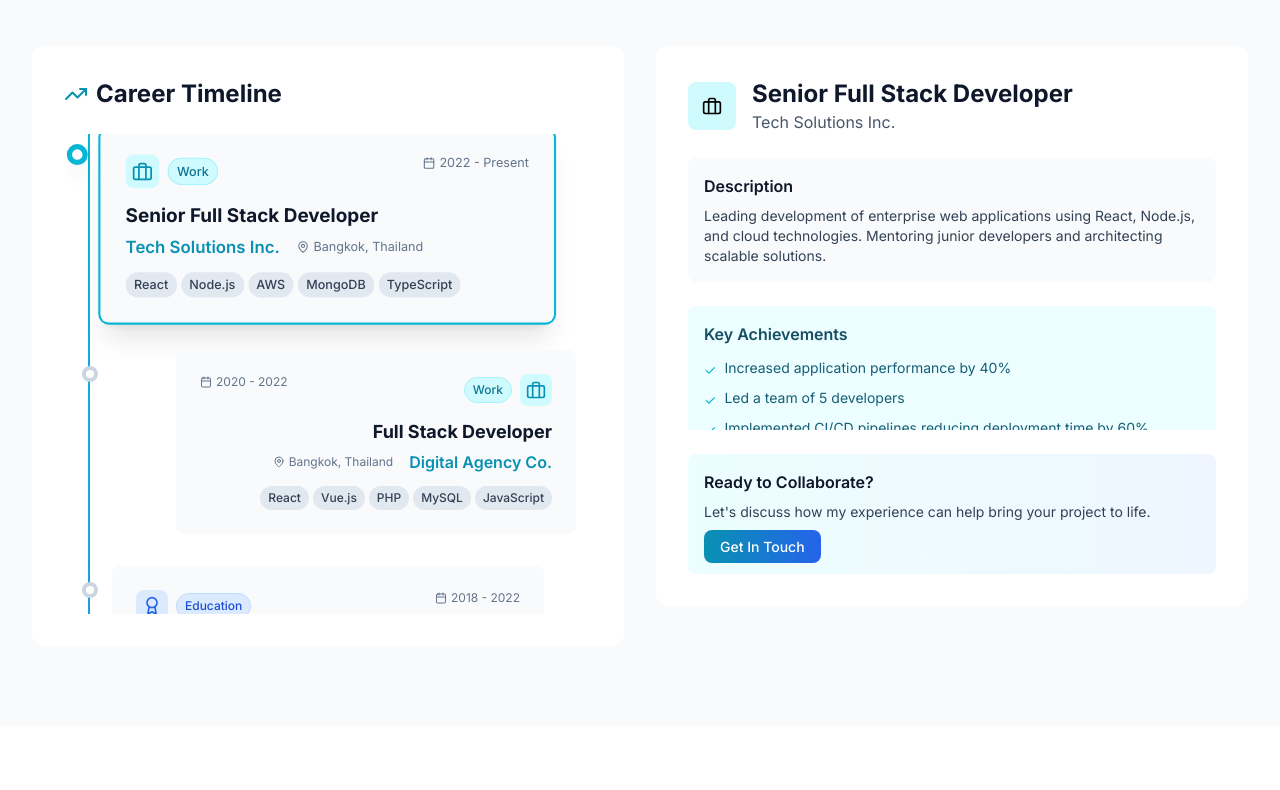
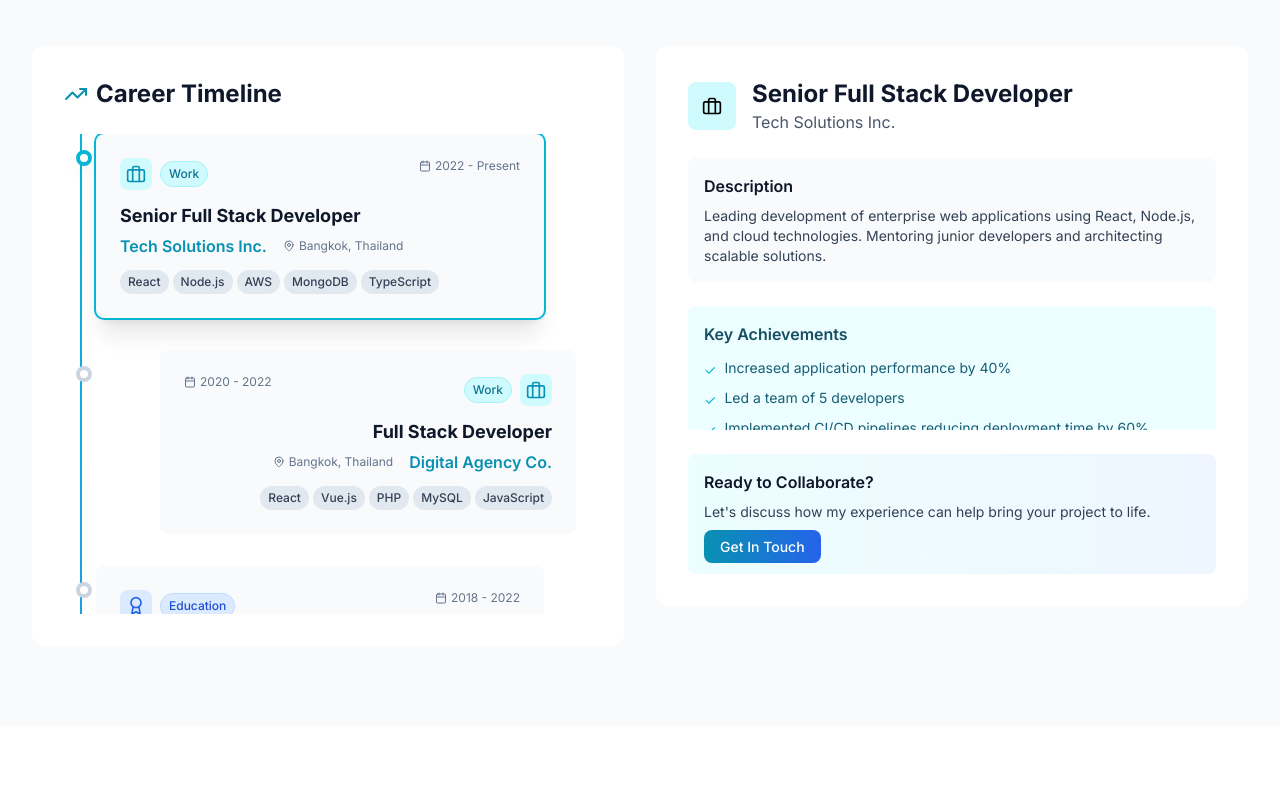
Before and after one commit to Akushu2357/portfolio, a React (Vite) app: page / in a window 1280 px wide. Shown: the part 2270-3060 px from the top of the page. Built offline with nearby package versions, Linux system fonts and the light colour scheme; the HTML template or start-up script is replaced by a standard one.

Commit message:
Fix Timeline Circle Positioning and Skills Overflow

```diff
--- a/src/components/Experience.jsx
+++ b/src/components/Experience.jsx
@@ -185,9 +185,9 @@ const Experience = () => {
             </h3>
             <div className="max-h-[60vh] overflow-y-auto scrollbar-hide">
               {/* Timeline Container with proper padding for circles */}
-              <div className="relative pl-12 pr-4">
+              <div className="relative pl-8 pr-4">
                 {/* Vertical Timeline Line - positioned to align with circles */}
-                <div className="absolute left-6 top-0 bottom-0 w-0.5 bg-gradient-to-b from-cyan-500 to-blue-500"></div>
+                <div className="absolute left-4 top-0 bottom-0 w-0.5 bg-gradient-to-b from-cyan-500 to-blue-500"></div>
 
                 {/* Timeline Items */}
                 <div className="space-y-6 sm:space-y-8">
@@ -195,13 +195,13 @@ const Experience = () => {
                     <div
                       key={exp.id}
                       className={`relative cursor-pointer transition-all duration-300 ${
-                        selectedExperience === index ? 'scale-105' : 'hover:scale-102'
+                        selectedExperience === index ? '' : 'hover:scale-102'
                       }`}
                       onClick={() => handleExperienceClick(index)}
                     >
                       {/* Timeline Node - Properly positioned within container */}
-                      <div className={`absolute left-[-30px] top-4 w-3 h-3 sm:w-4 sm:h-4 bg-white border-2 sm:border-4 rounded-full z-10 transition-all duration-300 ${
-                        selectedExperience === index ? 'border-cyan-500 shadow-lg scale-125' : 'border-slate-300'
+                      <div className={`absolute left-[-20px] top-4 w-3 h-3 sm:w-4 sm:h-4 bg-white border-2 sm:border-4 rounded-full z-10 transition-all duration-300 ${
+                        selectedExperience === index ? 'border-cyan-500 bg-cyan-500 shadow-lg' : 'border-slate-300'
                       }`}></div>
 
                       {/* Content Card - All on right side for mobile, alternating for desktop */}
@@ -315,7 +315,7 @@ const Experience = () => {
                   <h4 className="font-semibold text-blue-900 mb-3 text-sm sm:text-base">Technologies & Skills</h4>
                   <div className="space-y-2">
                     {/* Show all technologies in a scrollable container */}
-                    <div className="max-h-40 overflow-y-auto scrollbar-hide">
+                    <div className="max-h-32 overflow-y-auto scrollbar-hide">
                       <div className="flex flex-wrap gap-2">
                         {experiences[selectedExperience].technologies.map((tech) => (
                           <span
```
